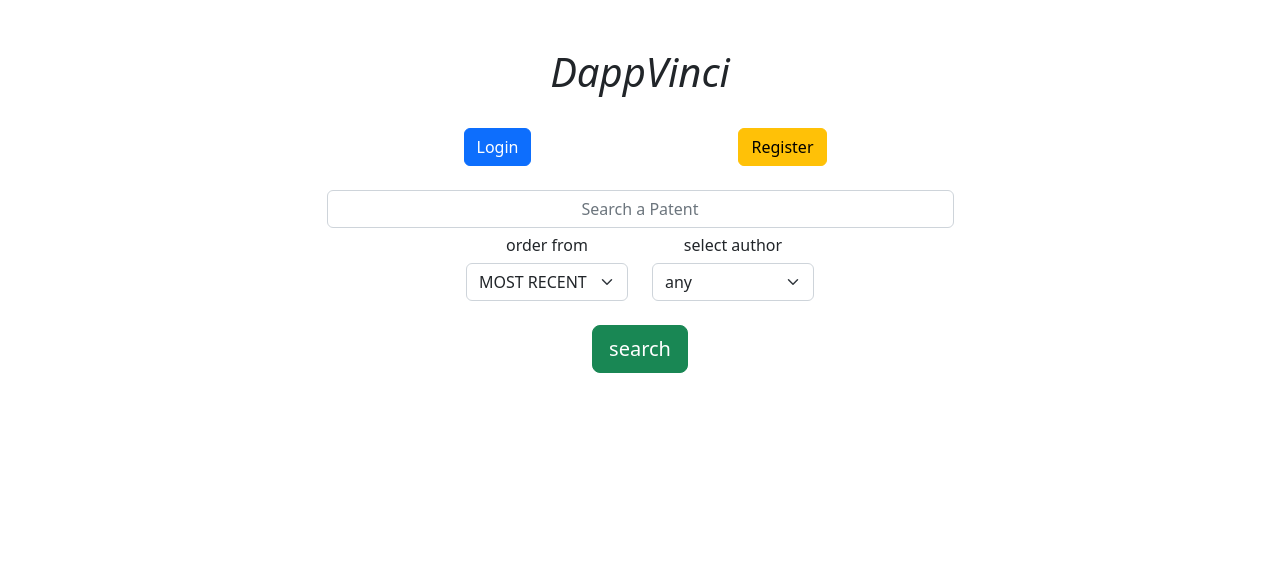
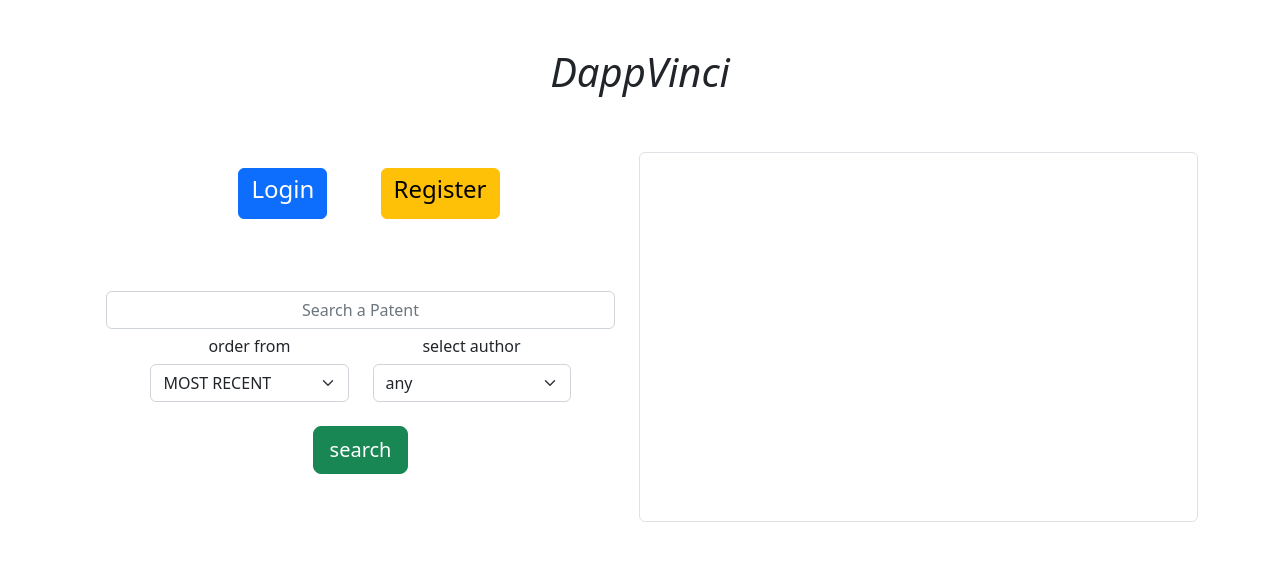
Before and after one commit to lorenzogiare/DappVinci, a Django app: page /DappVinci/ in a window 1280 px wide. Shown: the top 561 px of the page. Run offline with Django 4.2, Linux system fonts and the light colour scheme; data that the repository does not hold is empty.

Commit message:
commit 9: finished home, new&edit templates

```diff
--- a/djangoDev/DappVinci/patentApp/forms.py
+++ b/djangoDev/DappVinci/patentApp/forms.py
@@ -74,6 +74,12 @@ class NewPatentForm(forms.ModelForm):
         model = PatentContent
         fields = ('title','sector', 'introduction', 'description', 'claims', 'image',)
 
+    def __init__(self, *args, **kwargs):
+        super(NewPatentForm, self).__init__(*args, **kwargs)
+        for visible in self.visible_fields():
+            visible.field.widget.attrs['class'] = 'form-control'
+
+
 
 
 
--- a/djangoDev/DappVinci/patentApp/templates/patentApp/base.html
+++ b/djangoDev/DappVinci/patentApp/templates/patentApp/base.html
@@ -18,7 +18,7 @@
         integrity="sha384-A3rJD856KowSb7dwlZdYEkO39Gagi7vIsF0jrRAoQmDKKtQBHUuLZ9AsSv4jD4Xa" crossorigin="anonymous">
         </script>
     <div class="container-fluid text-center">
-        <div class="row mt-5 mb-3">
+        <div class="row mt-5 mb-5">
             <h1><i>DappVinci</i></h1>
         </div>
         <div class="container">
--- a/djangoDev/DappVinci/patentApp/templates/patentApp/home.html
+++ b/djangoDev/DappVinci/patentApp/templates/patentApp/home.html
@@ -1,53 +1,57 @@
 {% extends 'patentApp/base.html' %}
 
+{% load extras %}
+
 {% block head %}
+<div class="container">
+    <div class="row">
+
+        <div class="col">
+            {% if user.is_authenticated %}
             <div class="row justify-content-center">
-
-    {% if user.is_authenticated %}
-
-    <div class="row justify-content-center">
-        <div class="col-lg-6 col md-6 col-sm-8 col-12 text-center">
-            <div class="alert alert-success" style="height:4rem" role="alert">
-                <h3>Welcome back <b><i>{{ user.username }}</i></b> !</h3>
+                <div class="col-8 text-center">
+                    <div class="alert alert-success" role="alert">
+                        <h4>Welcome back <b><i>{{ user.username }}</i></b> !</h4>
                     </div>
                 </div>
             </div>
-
-    <div class="col-3 mb-3 mt-2">
+            <div class="row justify-content-center mt-2">
+                <div class="col">
                     <a href='/DappVinci/new-patent/'><button class="btn btn-primary">Fill new Patent</button></a>
                 </div>
 
-    <div class="col-3 mb-4 mt-2">
+                <div class="col">
                     <a href='/DappVinci/logout/'><button class="btn btn-secondary">Log out</button></a>
                 </div>
-
+            </div>
             {% else %}
-
-    <div class="col-3 mb-3 mt-2">
-        <a href='/DappVinci/login/'><button class="btn btn-primary">Login</button></a>
+            <div class="row justify-content-center mt-2">
+                <div class="col-3 mb-3 mt-2 m-2">
+                    <a href='/DappVinci/login/'><button class="btn btn-primary">
+                            <h4>Login</h4>
+                        </button></a>
                 </div>
 
-    <div class="col-3 mb-4 mt-2">
-        <a href='/DappVinci/register/'><button class="btn btn-warning">Register</button></a>
+                <div class="col-3 mb-4 mt-2 m-2">
+                    <a href='/DappVinci/register/'><button class="btn btn-warning">
+                            <h4>Register</h4>
+                        </button></a>
                 </div>
-
+            </div>
             {% endif %}
-</div>
-
-
             <div class="container-fluid mb-5">
                 <form class="search_bar" action="" method="post">
                     {% csrf_token %}
 
-        <div class="row justify-content-center mb-2">
-            <div class="col-lg-7 col-sm ">{{ form.search_filter }}</div>
+                    <div class="row justify-content-center mt-5 mb-2">
+                        <div class="col">{{ form.search_filter }}</div>
                     </div>
 
                     <div class="row justify-content-center mb-4">
-            <div class="col-lg-2 col-sm-4">
+                        <div class="col-5">
                             <h6>order from</h6>{{ form.patent_order }}
                         </div>
-            <div class="col-lg-2 col-sm-4">
+                        <div class="col-5">
                             <h6>select author</h6>{{ form.owner_filter }}
                         </div>
                     </div>
@@ -58,22 +62,51 @@
                     </div>
                 </form>
             </div>
-{% endblock %}
+        </div>
+
+        <div class="col border rounded">
+            <div class="container-fluid MT-2">
+                {% for patent in patents %}
+                <div class="row justify-content-center text-center mb-3 mt-4">
+                    <div class="card mb-4" style="width: 30rem;">
+
+                        <div class="card-header">
+                            <div class="row">
+                                <div class="col-8 text-end">
+                                    <h5 class="'card-title text-start">{{ patent.title}}</h5>
+                                </div>
+                                <div class="col text-end">
+                                    <div class="row">
+                                        <cite title="Source Title">{{ patent.owner}}</cite>
+                                    </div>
+                                    <div class="row">
+                                        <time class="date text-muted">
+                                            {{ patent.content.depositInfo.applicationDate|formatdatetime:"%d %B %Y" }}
+                                        </time>
+                                    </div>
+
+                                </div>
 
 
-{% block content %}
-<div class="container-fluid">
-    {% for patent in patents %}
-    <div class="row justify-content-center text-center">
-        <div class="card mb-4" style="width: 40rem;">
-            <div class="card-header">
-                <time class="date text-muted"></time>
                             </div>
+                        </div>
+
                         <div class="card-body">
-                <h4 class='card-title'>{{ patent.content.title }}</h4>
-                <p class='card-text'>{{ patent.content.description|linebreaksbr }}</p>
-                <footer class="blockquote-footer mt-1"><cite title="Source Title">{{ article.author }}</cite></footer>
-                <a href="{% url 'readPatent' pk=patent.pk %}" class="btn btn-primary custom">Open</a>
+                            <div class="row">
+                                <div class=" col overflow-auto" style="height: 200px;">
+                                    <p class="text-start">{{ patent.content.introduction|linebreaksbr }}</p>
+                                </div>
+                                <div class="col">
+                                    <img src="{{patent.content.image.url}}" alt="Responsive image"
+                                        class="img-thumbnail">
+                                </div>
+                            </div>
+                            <div class="row mt-3 justify-content-center">
+                                <div class="col">
+                                    <a href="{% url 'readPatent' pk=patent.pk %}" class="btn btn-primary custom"
+                                        style="width: 150px;">
+                                        <h5>Open</h5>
+                                    </a>
                                     <style>
                                         .custom:visited {
                                             background-color: #804999;
@@ -82,7 +115,16 @@
                                     </style>
                                 </div>
                             </div>
+                        </div>
+                    </div>
+                </div>
+                <hr>
                 {% endfor %}
             </div>
+        </div>
+    </div>
+</div>
 {% endblock %}
-    -->
+
+{% block content %}
+{% endblock %}
```
Also changed, not shown: djangoDev/DappVinci/patentApp/templates/patentApp/new&edit.html (+49 -46 lines), djangoDev/DappVinci/patentApp/views.py (line endings or trailing spaces). Lines whose indentation alone changed are shown as unchanged.
